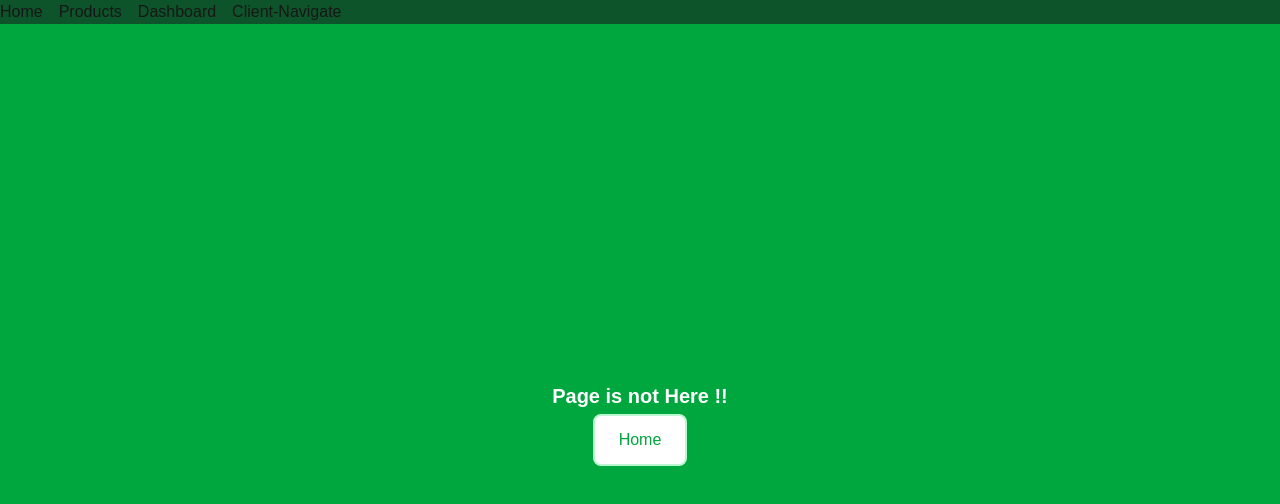
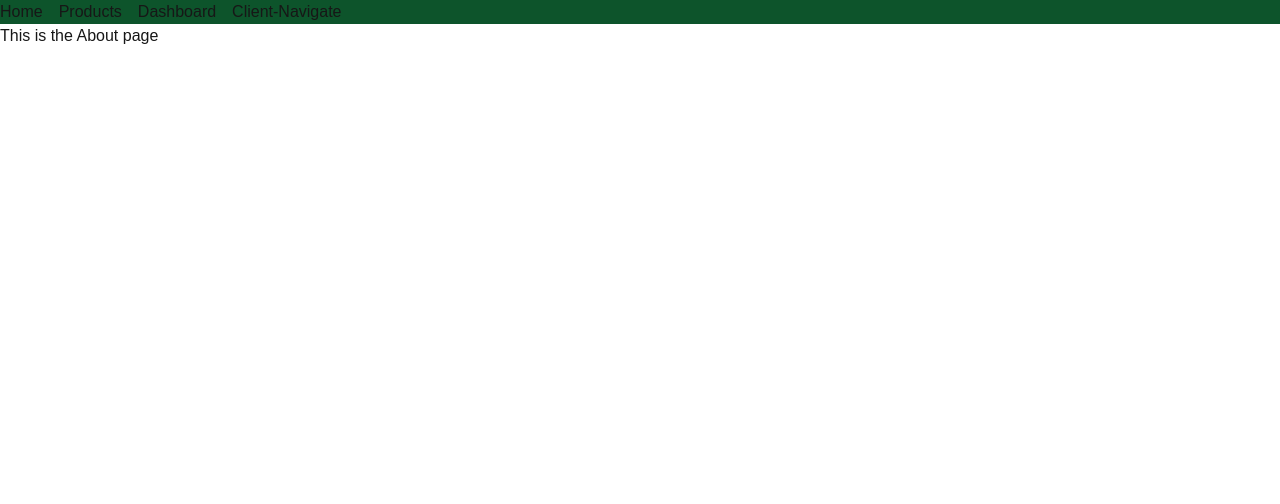
Before and after one commit to abhi170212/Nextjs-learning, a Next.js app in the folder basic/: page /about in a window 1280 px wide. Before the commit this address had no page. Shown: the top 504 px of the page. Built offline with nearby package versions, Linux system fonts and the light colour scheme.

Commit message:
route group added as ->> (marketing)

```diff
--- /dev/null
+++ b/basic/app/(marketing)/about/page.tsx
@@ -0,0 +1,3 @@
+export default function userAboutPage(){
+     return <h1> This is the About page</h1>
+}
--- /dev/null
+++ b/basic/app/(marketing)/information/page.tsx
@@ -0,0 +1,3 @@
+export default function userInfoPage(){
+     return <h1> This is the About page</h1>
+}
```
